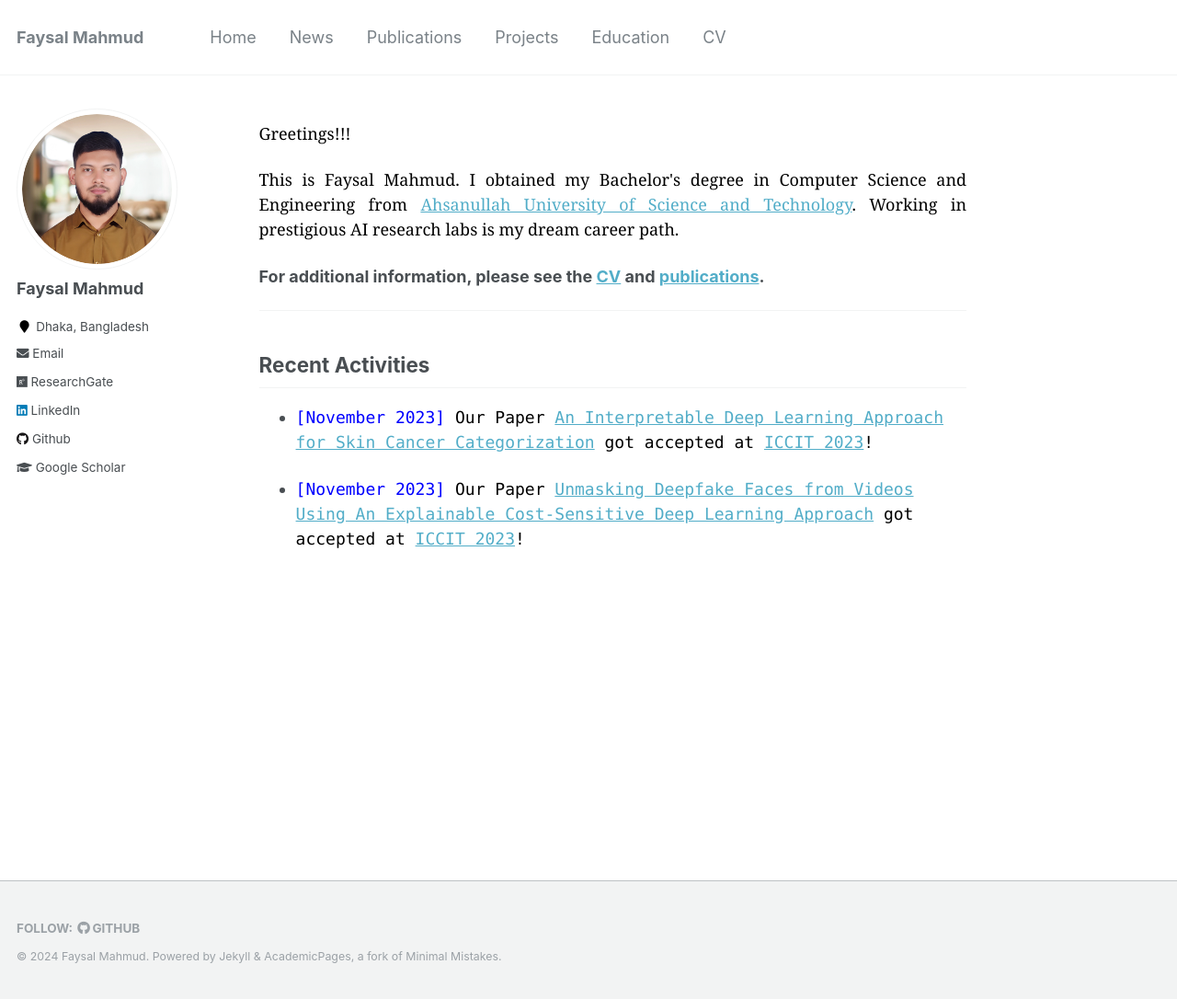
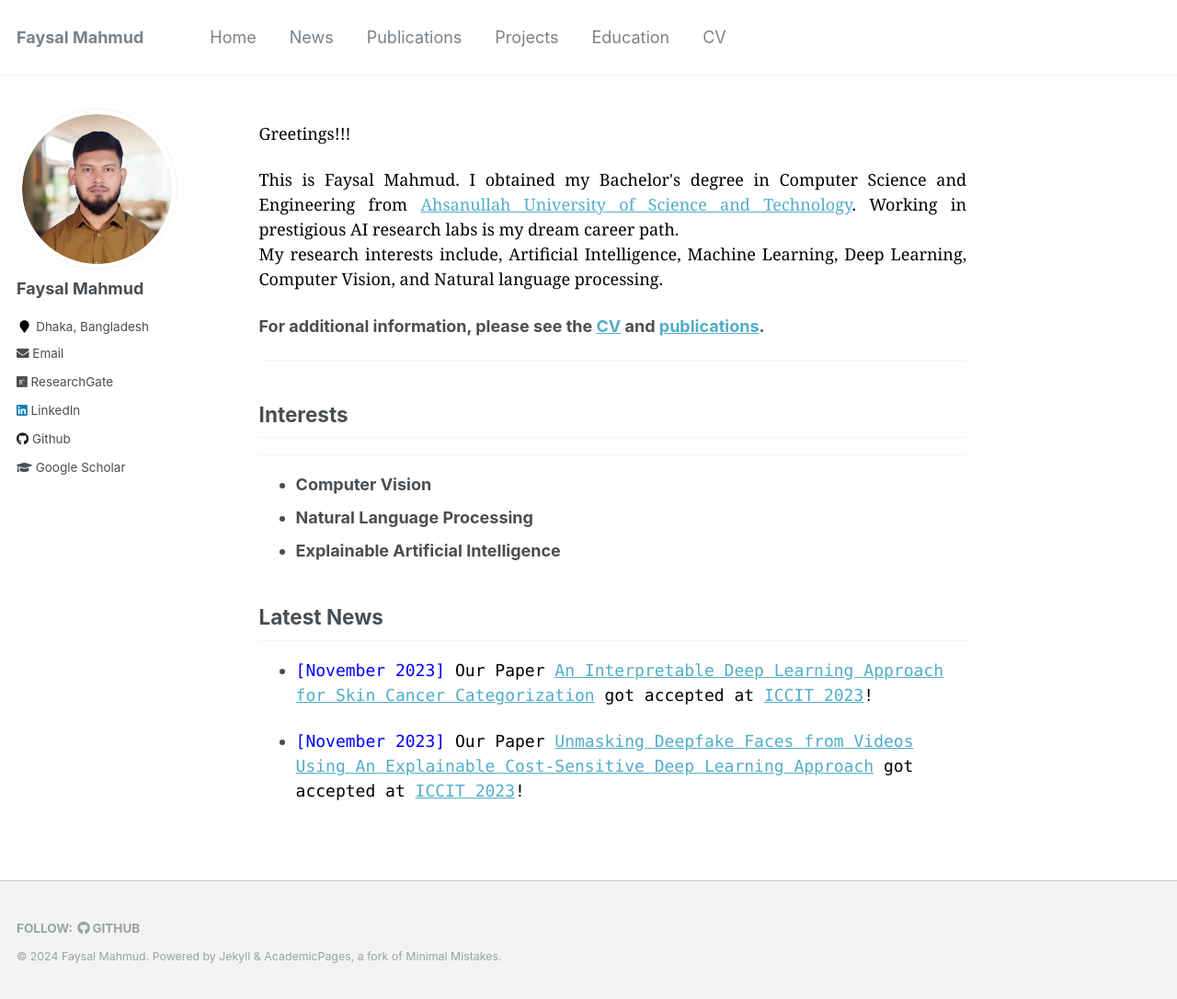
Before and after one commit to Faysal-MD/Faysal-MD.github.io, a Jekyll site: the page built from _pages/about.md, in a window 1280 px wide and 1086 px high. Shown: the whole window at 92% size. Built offline with Jekyll 4.4.1, drawn with Linux system fonts in a browser that asks for light colours.

Commit message:
Home updated

```diff
--- a/_pages/about.md
+++ b/_pages/about.md
@@ -10,15 +10,24 @@ redirect_from:
 
 <span style="color:black; font-family:Georgia">Greetings!!!</span>
 
-<p style="text-align:justify; color:black; font-family:Georgia">This is Faysal Mahmud. I obtained my Bachelor's degree in Computer Science and Engineering from
-<a href="https://aust.edu/">Ahsanullah University of Science and Technology</a>. Working in prestigious AI research labs is my dream career path.
+<p style="text-align:justify; color:black; font-family:Georgia">
+  This is Faysal Mahmud. I obtained my Bachelor's degree in Computer Science and Engineering from
+  <a href="https://aust.edu/">Ahsanullah University of Science and Technology</a>. Working in prestigious AI research labs is my dream career path. <br>
+  My research interests include, Artificial Intelligence, Machine Learning, Deep Learning, Computer Vision, and Natural language processing.
 </p>
 
-**For additional information, please see the [CV](https://faysal-md.github.io/faysal-mahmud.github.io/cv/) and [publications](https://faysal-md.github.io/faysal-mahmud.github.io/publications/).**
+**For additional information, please see the [CV](https://faysal-md.github.io//cv/) and [publications](https://faysal-md.github.io/publications/).**
 
 ---
 
-## Recent Activities
+## Interests
+---
+
+- **Computer Vision**
+- **Natural Language Processing**
+- **Explainable Artificial Intelligence**
+
+## Latest News
 
 - <span style="font-family:Monaco; color:black;"><span style="color:Blue">[November 2023]</span> Our Paper [An Interpretable Deep Learning Approach for Skin Cancer Categorization](https://arxiv.org/pdf/2312.10696.pdf) got accepted at [ICCIT 2023](https://iccit.org.bd/2023/)!</span>
 
```
